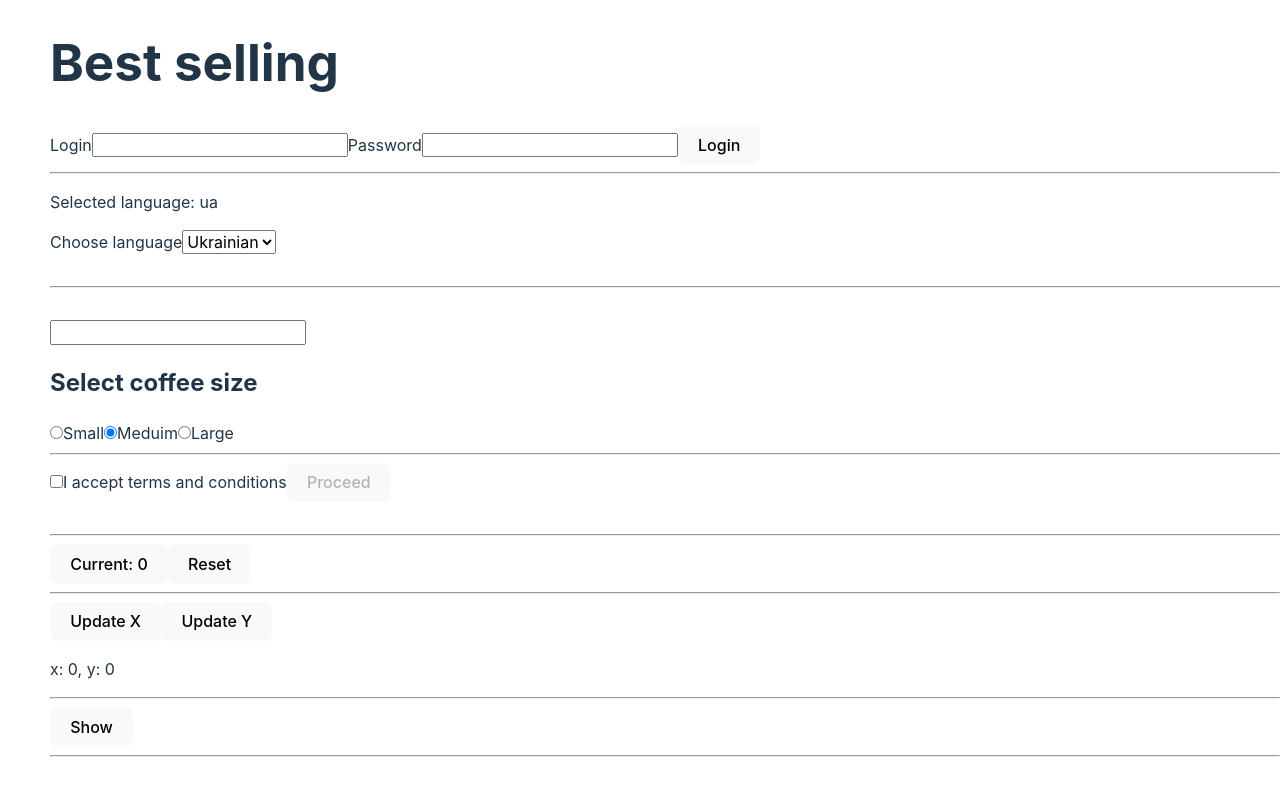
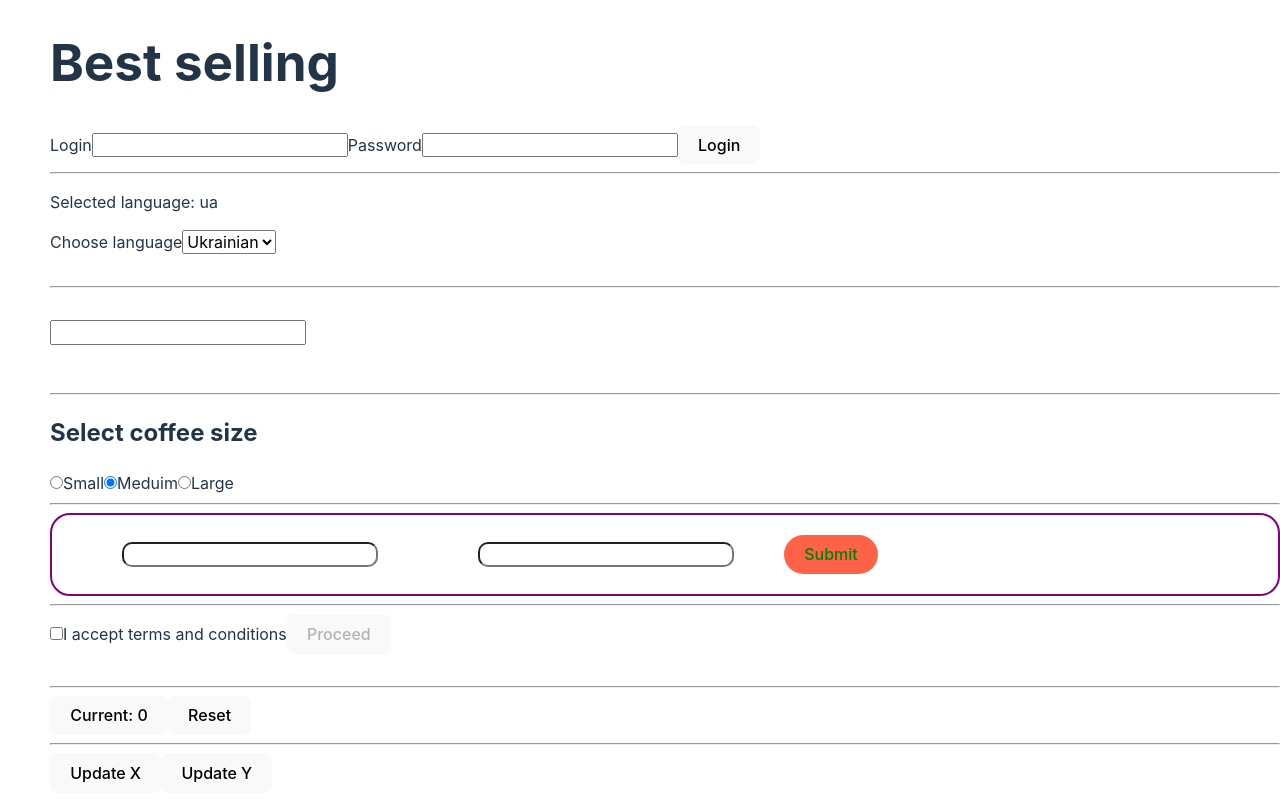
Before and after one commit to Vaddex/react_test, a React (Vite) app: page / in a window 1280 px wide. Shown: the top 800 px of the page. Built offline with nearby package versions, Linux system fonts and the light colour scheme.

Commit message:
addded lib Formik and create FeedbackForm

```diff
--- a/package.json
+++ b/package.json
@@ -12,6 +12,7 @@
     "dependencies": {
         "autoprefixer": "^10.4.19",
         "clsx": "^2.1.1",
+        "formik": "^2.4.6",
         "modern-normalize": "^2.0.0",
         "postcss": "^8.4.38",
         "postcss-cli": "^11.0.0",
--- a/src/components/App.jsx
+++ b/src/components/App.jsx
@@ -7,6 +7,7 @@
 import SearchBar from './SearchBar/SearchBar';
 import LangSwitcher from './LangSwitcher/LangSwitcher';
 import LoginForm from './LoginForm/LoginForm';
+import FeedbackForm from './FeedbackForm/FeedbackForm';
 // import Timer from './Timer/Timer';
 
 export default function App() {
@@ -41,6 +42,8 @@
             <>
                 <br />
                 <SearchBar />
+                <br />
+                <hr />
             </>
             <>
                 <h2>Select coffee size</h2>
@@ -75,6 +78,10 @@
                     Large
                 </label>
                 <br />
+                <hr />
+            </>
+            <>
+                <FeedbackForm />
                 <hr />
             </>
             <>
--- /dev/null
+++ b/src/components/FeedbackForm/FeedbackForm.jsx
@@ -0,0 +1,19 @@
+import { Formik, Form, Field } from 'formik';
+import css from './FeedbackForm.module.css';
+
+const FeedbackForm = () => {
+    return (
+        <Formik initialValues={{}} onSubmit={() => {}}>
+            <Form className={css.form}>
+                <Field className={css.field} type="text" name="username" />
+                <Field className={css.field} type="email" name="email" />
+
+                <button className={css.btn} type="submit">
+                    Submit
+                </button>
+            </Form>
+        </Formik>
+    );
+};
+
+export default FeedbackForm;
--- /dev/null
+++ b/src/components/FeedbackForm/FeedbackForm.module.css
@@ -0,0 +1,17 @@
+.form {
+    padding: 20px;
+    border: 2px solid purple;
+    border-radius: 20px;
+}
+
+.field {
+    color: gray;
+    margin: 5px 50px;
+    border-radius: 10px;
+}
+
+.btn {
+    border-radius: 20px;
+    background-color: tomato;
+    color: green;
+}
```
Also changed, not shown: 1 other file (tests, documents, lock files or other folders).
